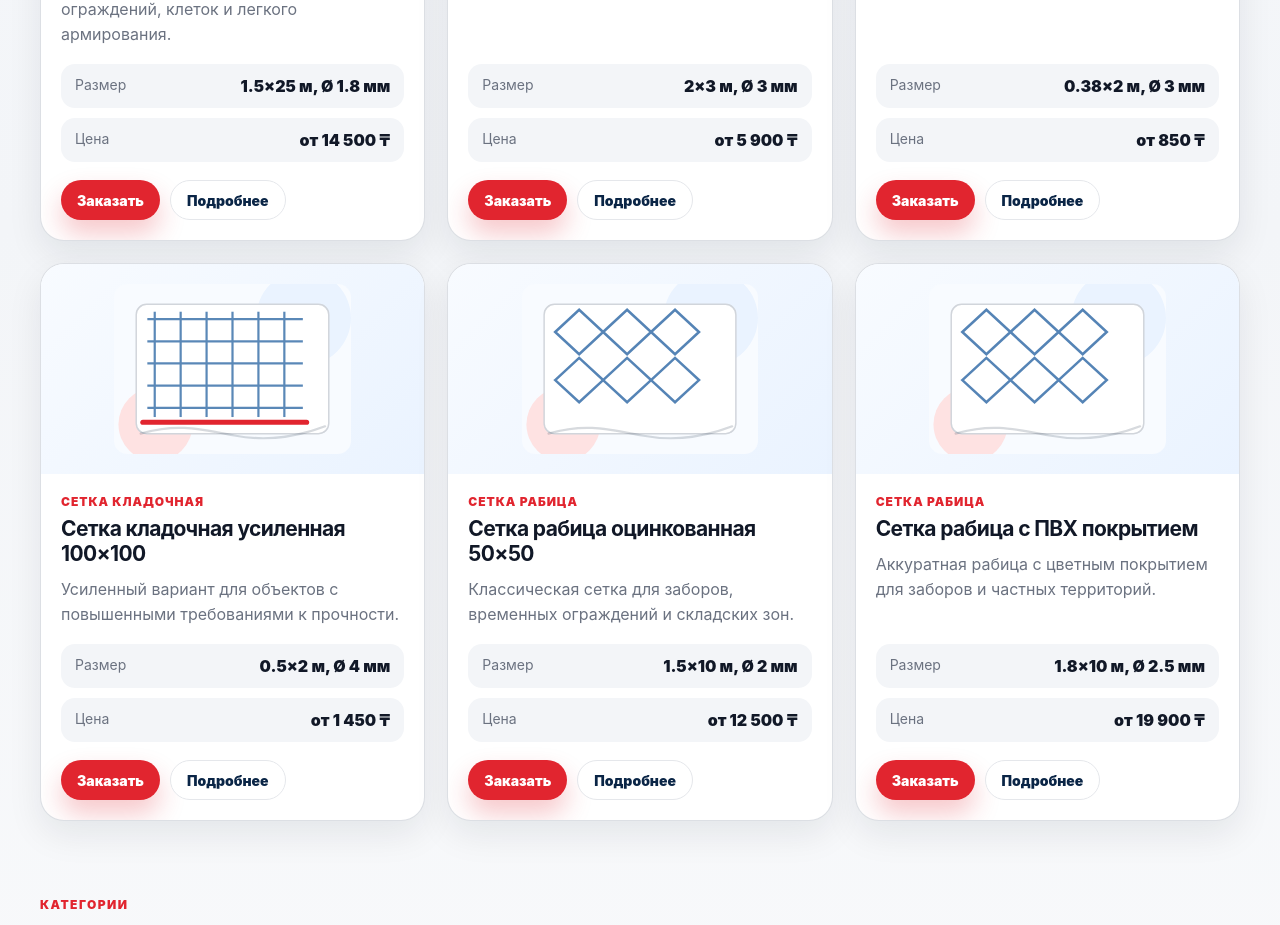
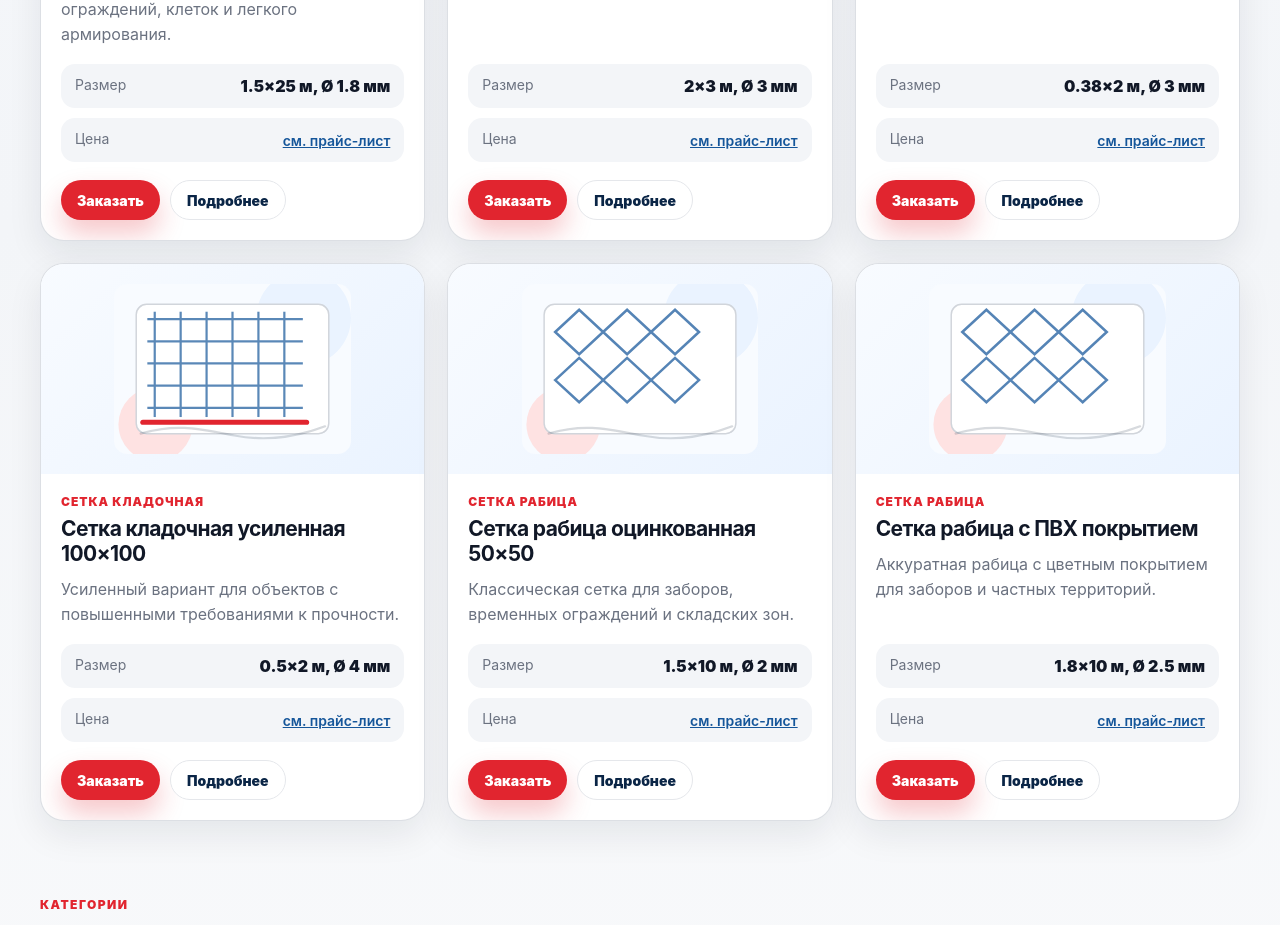
Before and after one commit to Alinur189/metallodvor-astana-react, a React (Vite) app: page / in a window 1280 px wide. Shown: the part 1600-2525 px from the top of the page. Built offline with nearby package versions, Linux system fonts and the light colour scheme.

Commit message:
Replace product prices with link to price list in catalog
Co-Authored-By: Claude Sonnet 4.6 <noreply@anthropic.com>

```diff
--- a/src/components/ProductCard.jsx
+++ b/src/components/ProductCard.jsx
@@ -22,7 +22,7 @@ export default function ProductCard({ product, onOrder }) {
           </div>
           <div>
             <dt>Цена</dt>
-            <dd>{product.price}</dd>
+            <dd><Link to="/price-list" className="priceLink">см. прайс-лист</Link></dd>
           </div>
         </dl>
 
--- a/src/styles/global.css
+++ b/src/styles/global.css
@@ -676,6 +676,13 @@ dt {
   font-size: 14px;
 }
 
+.priceLink {
+  color: var(--blue-700);
+  font-weight: 600;
+  font-size: 14px;
+  text-decoration: underline;
+}
+
 dd {
   margin: 0;
   color: var(--gray-950);
```
